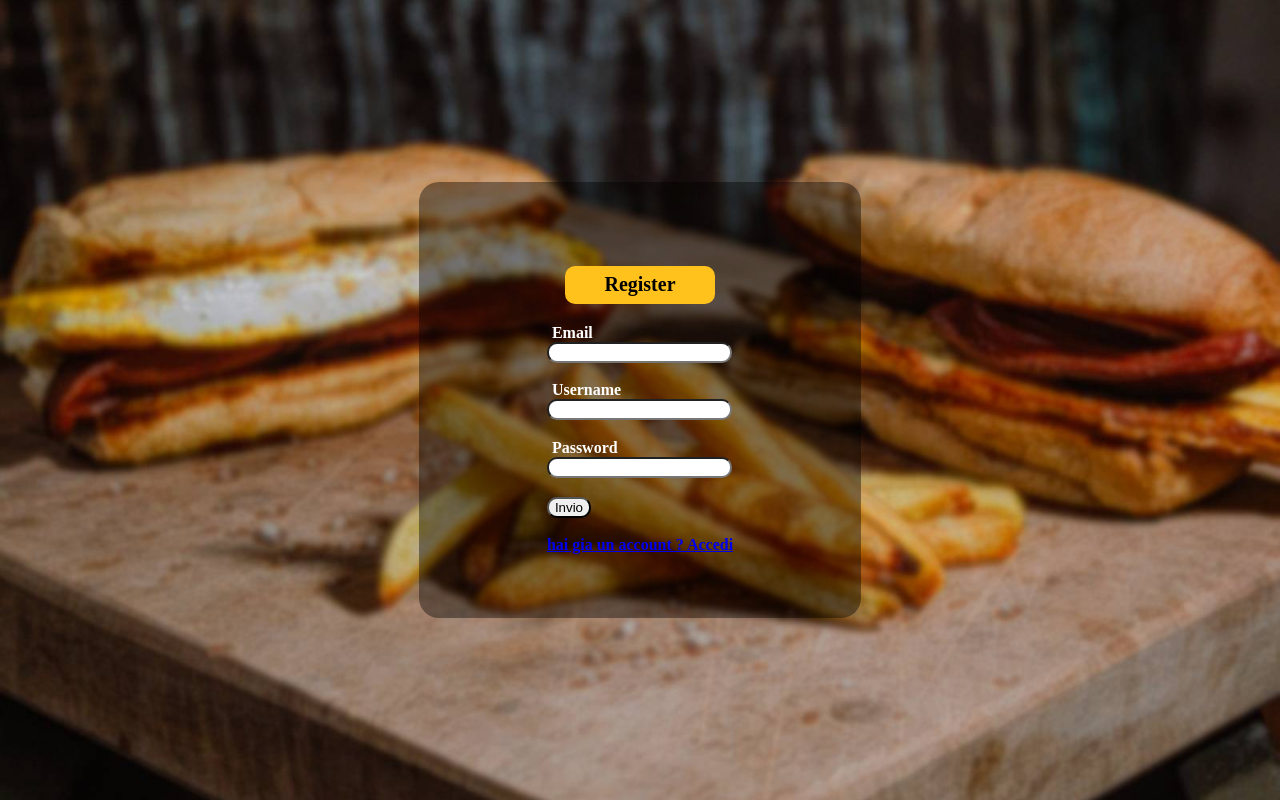
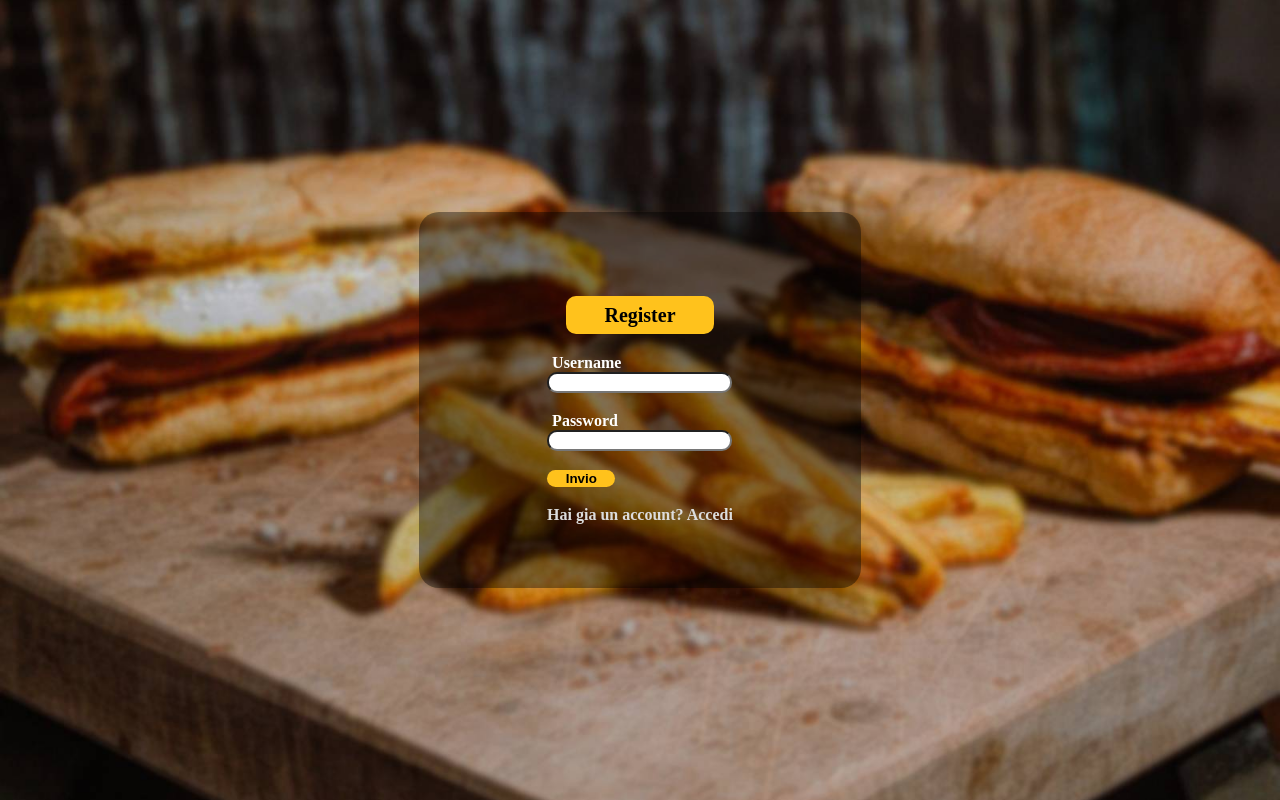
Before and after one commit to Fran4end/Burger-shop, a PHP site: page /posts/App/Views/Register/Register.html in a window 1280 px wide. Run offline with PHP 8.4, Linux system fonts and the light colour scheme.

Commit message:
updated view

```diff
--- a/App/Views/Login/Login.js
+++ /dev/null
@@ -1,4 +0,0 @@
-function redirectRegister() {
-    window.location.href = "";
-    window.location.replace("");
-}
--- a/App/Views/Register/Register.css
+++ b/App/Views/Register/Register.css
@@ -63,3 +63,31 @@
   label{
     margin-left: 5px;
   }
+
+  input[type=submit]{
+    text-align: center;
+    background-color: #ffc21c;
+    border: none;
+    font-weight: bold;
+    padding-inline: 10%;
+  }
+
+  a{
+    color: gainsboro;
+  }
+
+  a:link {
+    text-decoration: none;
+  }
+
+  a:visited {
+    text-decoration: none;
+  }
+
+  a:hover {
+    text-decoration: none;
+  }
+
+  a:active {
+    text-decoration: none;
+  }
--- a/App/Views/Register/Register.html
+++ b/App/Views/Register/Register.html
@@ -15,15 +15,13 @@
             <div>
                 <h3>Register</h3>
             </div>
-            <form action="">
-                <label>Email</label><br>
-                <input type="email" name="" id=""><br>
+            <form action="../../Controllers/Register.php" method="post">
                 <label>Username</label><br>
-                <input type="text" value=""><br>
+                <input type="text" value="" name="name" autocomplete="off"><br>
                 <label>Password</label><br>
-                <input type="password" value=""><br>
+                <input type="password" value="" name="password"><br>
                 <input type="submit" value="Invio"><br>
-                <a href="/App/Views/Register/Register.html">hai gia un account ? Accedi</a>
+                <a href="../Login/LoginPage.html">Hai gia un account? Accedi</a>
             </form>
         </div>
     </section>
```
Also changed, not shown: App/Views/Login/Login.css (+28 -0 lines), App/Views/Login/LoginPage.html (+4 -4 lines).
